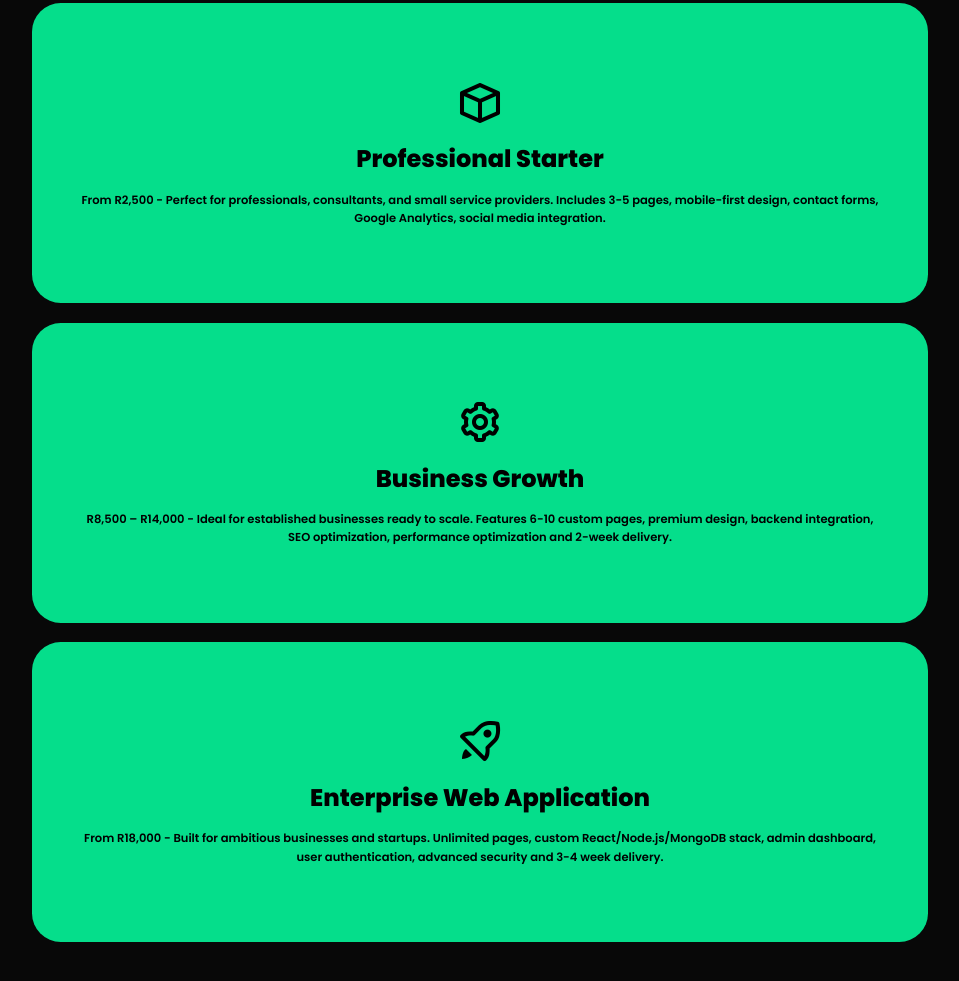
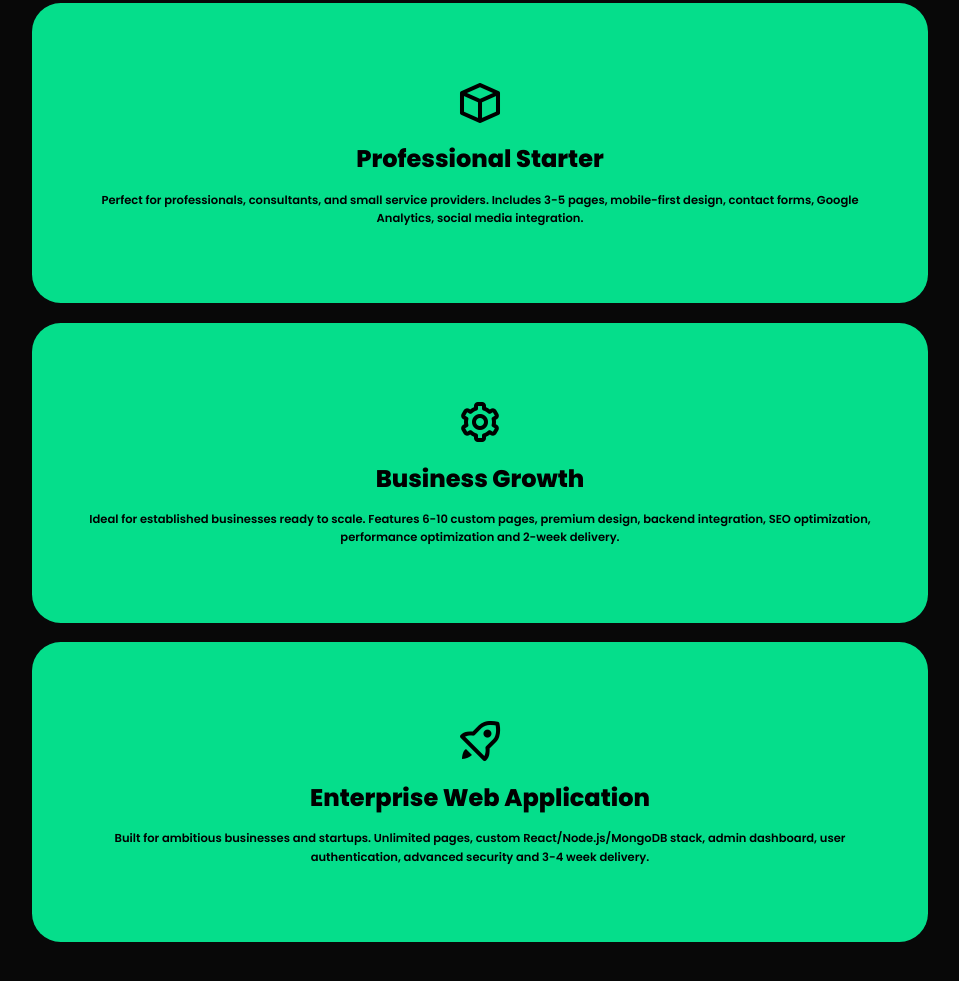
Before and after one commit to JDT-Software/Portfolio_Frontend, a website: page Frontend/index.html in a window 1280 px wide. Shown: the part 2691-3672 px from the top of the page, without its empty margins (160-1119 px from the left). Drawn offline with nearby package versions, Linux system fonts and the light colour scheme.

Commit message:
Finalize all changes to homepage, favicon, and styles

```diff
--- a/Frontend/index.html
+++ b/Frontend/index.html
@@ -6,7 +6,7 @@
     <title>Portfolio Website</title>
 
     <!-- Favicon -->
-    <link rel="icon" type="image/svg+xml" href="favicon.svg">
+    <link rel="icon" type="image/x-icon" href="resources/css/images/favicon.ico">
     <!-- If you add favicon.ico to Frontend, use this line -->
     <!-- <link rel="icon" type="image/x-icon" href="favicon.ico"> -->
 
@@ -95,7 +95,7 @@
            <div class="service-info">
                <i class="bx bx-cube"></i>
                <h4>Professional Starter</h4>
-               <p>From R2,500 - Perfect for professionals, consultants, and small service providers. Includes 3-5 pages, mobile-first design, contact forms, Google Analytics, social media integration.</p>
+               <p>Perfect for professionals, consultants, and small service providers. Includes 3-5 pages, mobile-first design, contact forms, Google Analytics, social media integration.</p>
            </div>
        </div>
 
@@ -103,7 +103,7 @@
            <div class="service-info">
                <i class="bx bx-cog"></i>
                <h4>Business Growth</h4>
-               <p>R8,500 – R14,000 - Ideal for established businesses ready to scale. Features 6-10 custom pages, premium design, backend integration, SEO optimization, performance optimization and 2-week delivery.</p>
+               <p>Ideal for established businesses ready to scale. Features 6-10 custom pages, premium design, backend integration, SEO optimization, performance optimization and 2-week delivery.</p>
            </div>
        </div>
 
@@ -111,7 +111,7 @@
            <div class="service-info">
                <i class="bx bx-rocket"></i>
                <h4>Enterprise Web Application</h4>
-               <p>From R18,000 - Built for ambitious businesses and startups. Unlimited pages, custom React/Node.js/MongoDB stack, admin dashboard, user authentication, advanced security and 3-4 week delivery.</p>
+               <p>Built for ambitious businesses and startups. Unlimited pages, custom React/Node.js/MongoDB stack, admin dashboard, user authentication, advanced security and 3-4 week delivery.</p>
            </div>
        </div>
 </section>
```
